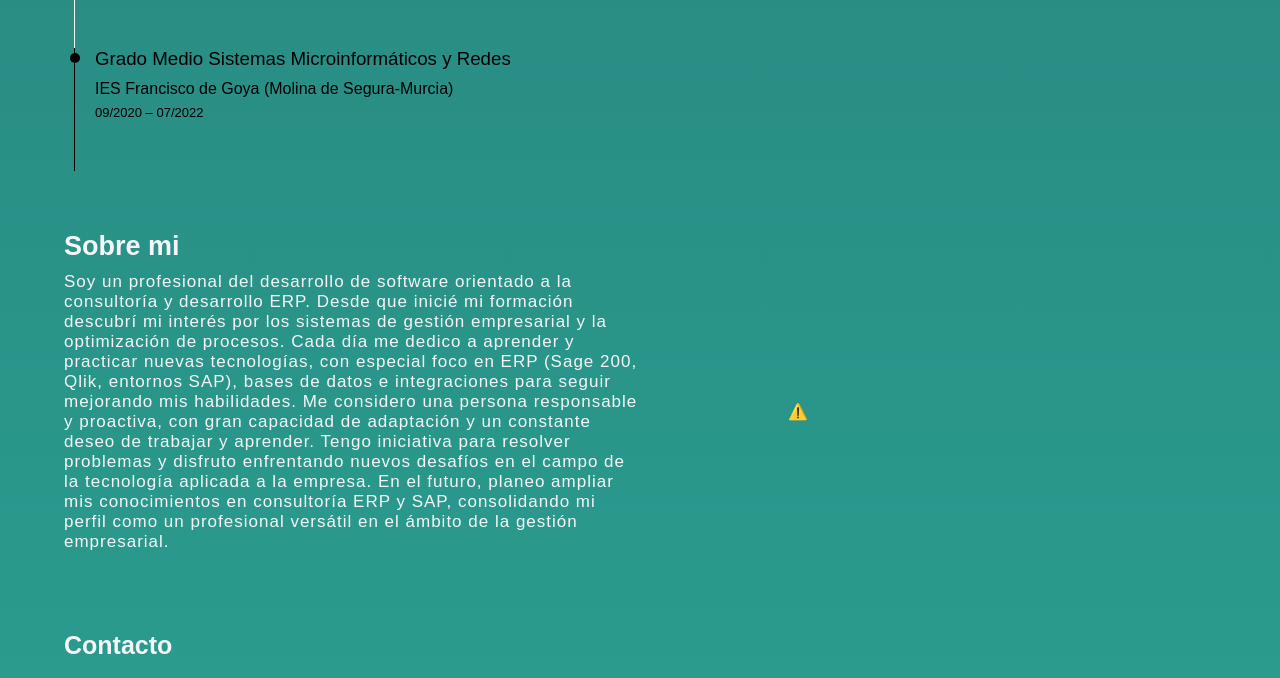
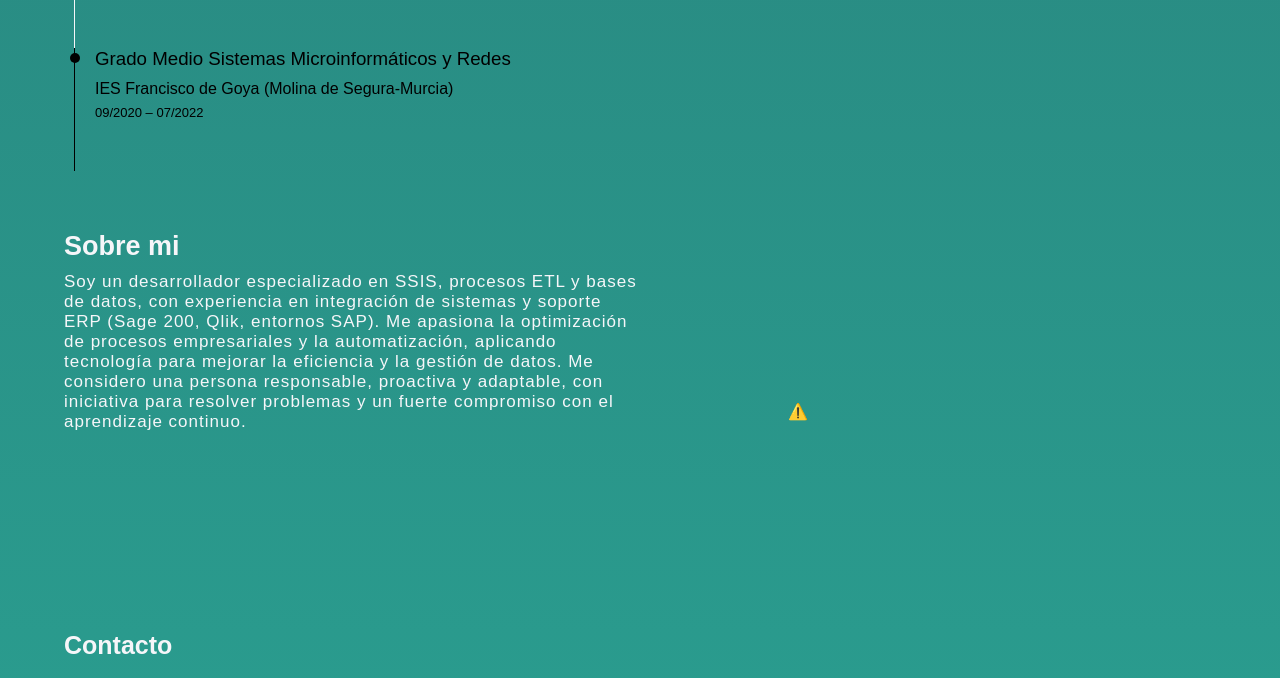
Before and after one commit to Rodriguez710/Portfolio, an Astro site: page / in a window 1280 px wide. Shown: the part 3528-4206 px from the top of the page. Built offline with nearby package versions, Linux system fonts and the light colour scheme; Astro itself is replaced by a stand-in of ours; no server answers; a web font is replaced by a local one.

Commit message:
Update About.astro

```diff
--- a/src/components/main/about/About.astro
+++ b/src/components/main/about/About.astro
@@ -4,12 +4,9 @@
     <div class="container-text-about">
       <h2 class="title-about" id="sobremi">Sobre mi</h2>
       <p>
-        Soy un profesional del desarrollo de software orientado a la consultoría y desarrollo ERP. Desde que inicié mi formación descubrí mi interés por los sistemas de gestión empresarial
-        y la optimización de procesos. Cada día me dedico a aprender y practicar nuevas tecnologías, con especial foco en ERP (Sage 200, Qlik, entornos SAP),
-        bases de datos e integraciones para seguir mejorando mis habilidades.
-        Me considero una persona responsable y proactiva, con gran capacidad de adaptación y un constante deseo de trabajar y aprender.
-        Tengo iniciativa para resolver problemas y disfruto enfrentando nuevos desafíos en el campo de la tecnología aplicada a la empresa.
-        En el futuro, planeo ampliar mis conocimientos en consultoría ERP y SAP, consolidando mi perfil como un profesional versátil en el ámbito de la gestión empresarial.
+        Soy un desarrollador especializado en SSIS, procesos ETL y bases de datos, con experiencia en integración de sistemas y soporte ERP (Sage 200, Qlik, entornos SAP).
+        Me apasiona la optimización de procesos empresariales y la automatización, aplicando tecnología para mejorar la eficiencia y la gestión de datos.
+        Me considero una persona responsable, proactiva y adaptable, con iniciativa para resolver problemas y un fuerte compromiso con el aprendizaje continuo.
       </p>
     </div>
     <div class="container-svg-about">
```
